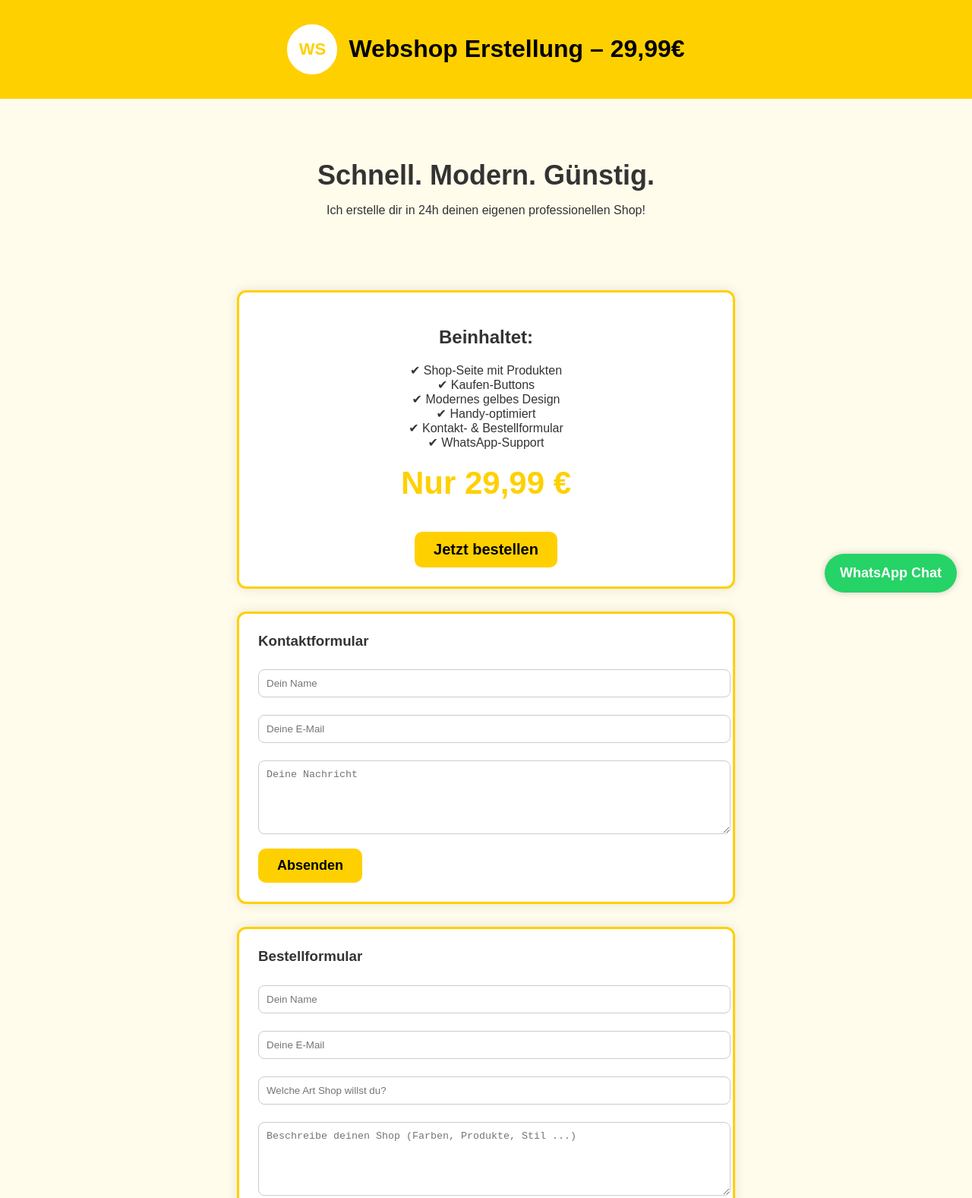
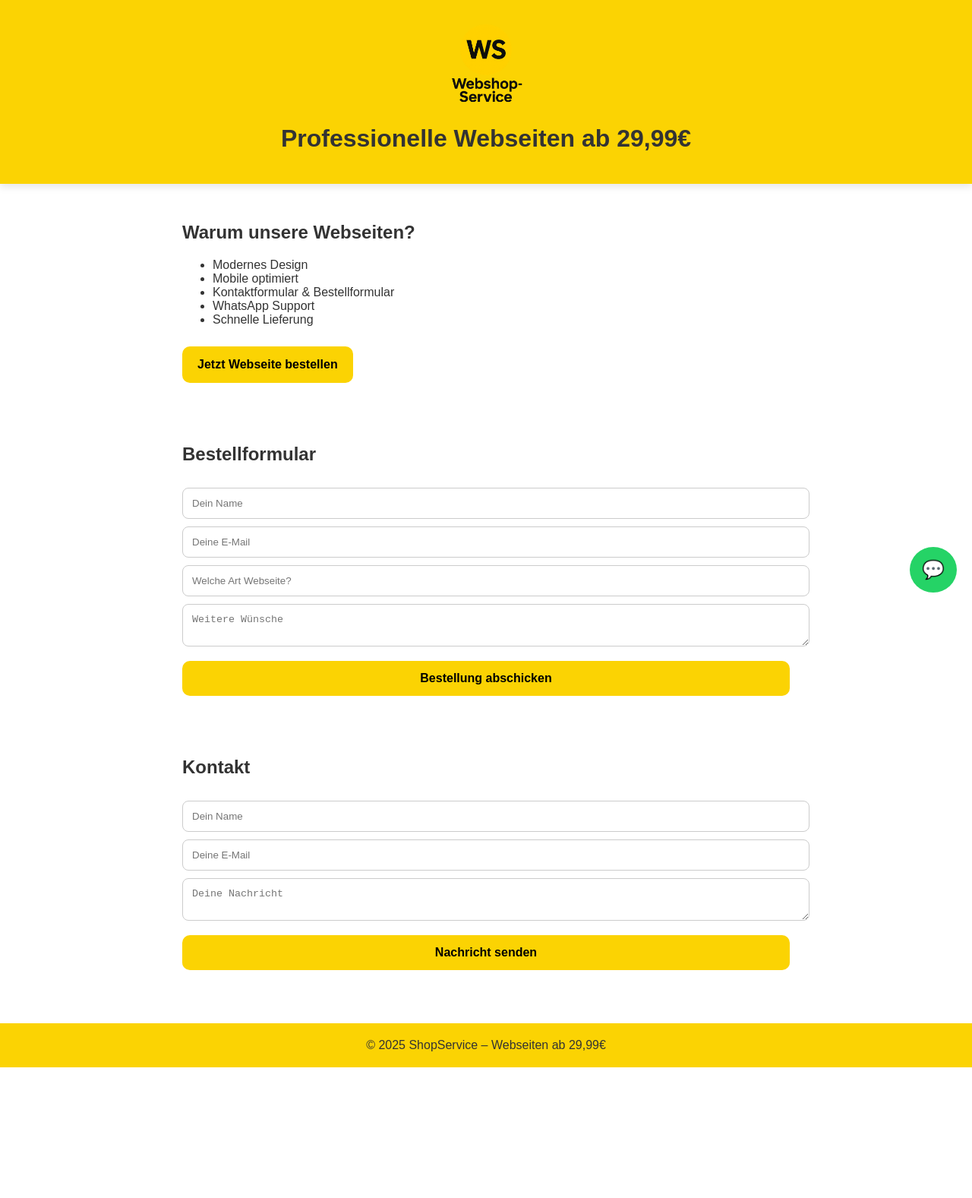
Before and after one commit to SavaLama/shopservice, a plain HTML site: page index.html in a window 1280 px wide. Shown: the top 1577 px of the page at 76% size. After the commit the page ends 1405 px from the top, so only its background shows below. Drawn offline with Linux system fonts and the light colour scheme.

Commit message:
Update index.html

```diff
--- a/index.html
+++ b/index.html
@@ -2,199 +2,134 @@
 <html lang="de">
 <head>
     <meta charset="UTF-8">
-    <title>Webshop Erstellung – 29,99€</title>
+    <meta name="viewport" content="width=device-width, initial-scale=1.0">
+    <title>ShopService – Webseiten ab 29,99€</title>
     <style>
         body {
+            margin: 0;
             font-family: Arial, sans-serif;
-            background: #fffceb;
-            margin: 0;
-            padding: 0;
+            background: #ffffff;
             color: #333;
         }
 
         header {
-            background: #ffd000;
-            color: black;
-            padding: 25px;
+            background: #fbd303;
+            padding: 20px;
             text-align: center;
-            display: flex;
-            align-items: center;
-            justify-content: center;
-            gap: 15px;
+            box-shadow: 0 4px 10px rgba(0,0,0,0.1);
         }
 
-        .logo {
-            width: 60px;
-            height: 60px;
-            background: white;
-            border-radius: 50%;
-            display: flex;
-            align-items: center;
-            justify-content: center;
-            font-size: 22px;
-            font-weight: bold;
-            color: #ffd000;
-            border: 3px solid white;
+        header img {
+            width: 130px;
         }
 
-        .hero {
-            text-align: center;
-            padding: 50px 20px;
+        h1 {
+            margin-top: 10px;
         }
 
-        .hero h2 {
-            font-size: 36px;
-            margin-bottom: 10px;
+        .section {
+            padding: 30px;
+            max-width: 800px;
+            margin: auto;
         }
 
-        .offer-box {
-            background: white;
-            width: 90%;
-            max-width: 600px;
-            margin: 30px auto;
-            padding: 25px;
-            border-radius: 12px;
-            text-align: center;
-            box-shadow: 0 0 15px rgba(0,0,0,0.1);
-            border: 3px solid #ffd000;
+        .button {
+            background: #fbd303;
+            padding: 15px 20px;
+            border-radius: 10px;
+            text-decoration: none;
+            color: #000;
+            font-weight: bold;
+            display: inline-block;
+            margin-top: 10px;
         }
 
-        .price {
-            font-size: 42px;
-            margin: 20px 0;
-            color: #ffd000;
-            font-weight: bold;
-        }
-
-        .cta-btn {
-            display: inline-block;
-            background: #ffd000;
-            color: black;
-            padding: 12px 25px;
-            font-size: 20px;
-            border-radius: 10px;
-            text-decoration: none;
-            margin-top: 20px;
-            font-weight: bold;
-        }
-
-        form {
-            background: white;
-            width: 90%;
-            max-width: 600px;
-            margin: 30px auto;
-            padding: 25px;
-            border-radius: 12px;
-            box-shadow: 0 0 15px rgba(0,0,0,0.1);
-            border: 3px solid #ffd000;
-        }
-
-        form h3 {
-            margin-top: 0;
-        }
-
-        input, textarea {
+        form input, form textarea {
             width: 100%;
-            padding: 10px;
-            margin-top: 8px;
-            margin-bottom: 15px;
+            padding: 12px;
+            margin-top: 10px;
             border-radius: 8px;
             border: 1px solid #ccc;
         }
 
-        button {
-            background: #ffd000;
-            color: black;
-            padding: 12px 25px;
-            font-size: 18px;
+        form button {
+            margin-top: 15px;
+            padding: 14px;
+            width: 100%;
             border: none;
             border-radius: 10px;
+            background: #fbd303;
+            font-size: 16px;
+            font-weight: bold;
             cursor: pointer;
-            font-weight: bold;
         }
 
-        .whatsapp {
+        footer {
+            background: #fbd303;
+            padding: 20px;
+            text-align: center;
+            margin-top: 40px;
+        }
+
+        #whatsapp {
             position: fixed;
             bottom: 20px;
             right: 20px;
             background: #25D366;
             color: white;
-            padding: 15px 20px;
-            border-radius: 50px;
-            font-size: 18px;
+            padding: 16px;
+            border-radius: 50%;
+            font-size: 24px;
             text-decoration: none;
-            font-weight: bold;
-            box-shadow: 0 0 10px rgba(0,0,0,0.2);
-        }
-
-        .whatsapp:hover {
-            background: #1ebe5d;
-        }
-
-        footer {
-            text-align: center;
-            padding: 10px;
-            background: #ffefb3;
-            margin-top: 40px;
         }
     </style>
 </head>
-
 <body>
 
 <header>
-    <div class="logo">WS</div>
-    <h1>Webshop Erstellung – 29,99€</h1>
+    <img src="ChatGPT Image 18. Nov. 2025, 09_58_57.png" alt="Logo">
+    <h1>Professionelle Webseiten ab 29,99€</h1>
 </header>
 
-<section class="hero">
-    <h2>Schnell. Modern. Günstig.</h2>
-    <p>Ich erstelle dir in 24h deinen eigenen professionellen Shop!</p>
-</section>
+<div class="section">
+    <h2>Warum unsere Webseiten?</h2>
+    <ul>
+        <li>Modernes Design</li>
+        <li>Mobile optimiert</li>
+        <li>Kontaktformular & Bestellformular</li>
+        <li>WhatsApp Support</li>
+        <li>Schnelle Lieferung</li>
+    </ul>
 
-<div class="offer-box">
-    <h2>Beinhaltet:</h2>
-    <p>
-        ✔ Shop-Seite mit Produkten<br>
-        ✔ Kaufen-Buttons<br>
-        ✔ Modernes gelbes Design<br>
-        ✔ Handy-optimiert<br>
-        ✔ Kontakt- & Bestellformular<br>
-        ✔ WhatsApp-Support<br>
-    </p>
-
-    <div class="price">Nur 29,99 €</div>
-
-    <a class="cta-btn" href="mailto:deine-mail@gmail.com">Jetzt bestellen</a>
+    <a class="button" href="#bestellen">Jetzt Webseite bestellen</a>
 </div>
 
-<!-- KONTAKT FORMULAR -->
-<form>
-    <h3>Kontaktformular</h3>
-    <input type="text" placeholder="Dein Name" required>
-    <input type="email" placeholder="Deine E-Mail" required>
-    <textarea rows="5" placeholder="Deine Nachricht" required></textarea>
-    <button type="submit">Absenden</button>
-</form>
+<div class="section" id="bestellen">
+    <h2>Bestellformular</h2>
+    <form action="mailto:DEINE_EMAIL_HIER" method="post" enctype="text/plain">
+        <input type="text" name="Name" placeholder="Dein Name" required>
+        <input type="email" name="Email" placeholder="Deine E-Mail" required>
+        <input type="text" name="Webseitenart" placeholder="Welche Art Webseite?" required>
+        <textarea name="Beschreibung" placeholder="Weitere Wünsche"></textarea>
+        <button type="submit">Bestellung abschicken</button>
+    </form>
+</div>
 
-<!-- BESTELLFORMULAR -->
-<form>
-    <h3>Bestellformular</h3>
-    <input type="text" placeholder="Dein Name" required>
-    <input type="email" placeholder="Deine E-Mail" required>
-    <input type="text" placeholder="Welche Art Shop willst du?" required>
-    <textarea rows="5" placeholder="Beschreibe deinen Shop (Farben, Produkte, Stil ...)" required></textarea>
-    <button type="submit">Bestellung senden</button>
-</form>
-
-<!-- WhatsApp Button -->
-<a class="whatsapp" href="https://wa.me/49123456789" target="_blank">
-    WhatsApp Chat
-</a>
+<div class="section">
+    <h2>Kontakt</h2>
+    <form action="mailto:DEINE_EMAIL_HIER" method="post" enctype="text/plain">
+        <input type="text" name="Name" placeholder="Dein Name" required>
+        <input type="email" name="Email" placeholder="Deine E-Mail" required>
+        <textarea name="Nachricht" placeholder="Deine Nachricht"></textarea>
+        <button type="submit">Nachricht senden</button>
+    </form>
+</div>
 
 <footer>
-    © 2025 Webshop-Service – Shops für 29,99€
+    © 2025 ShopService – Webseiten ab 29,99€
 </footer>
+
+<a id="whatsapp" href="https://wa.me/DEINE_NUMMER_HIER">💬</a>
 
 </body>
 </html>
```
